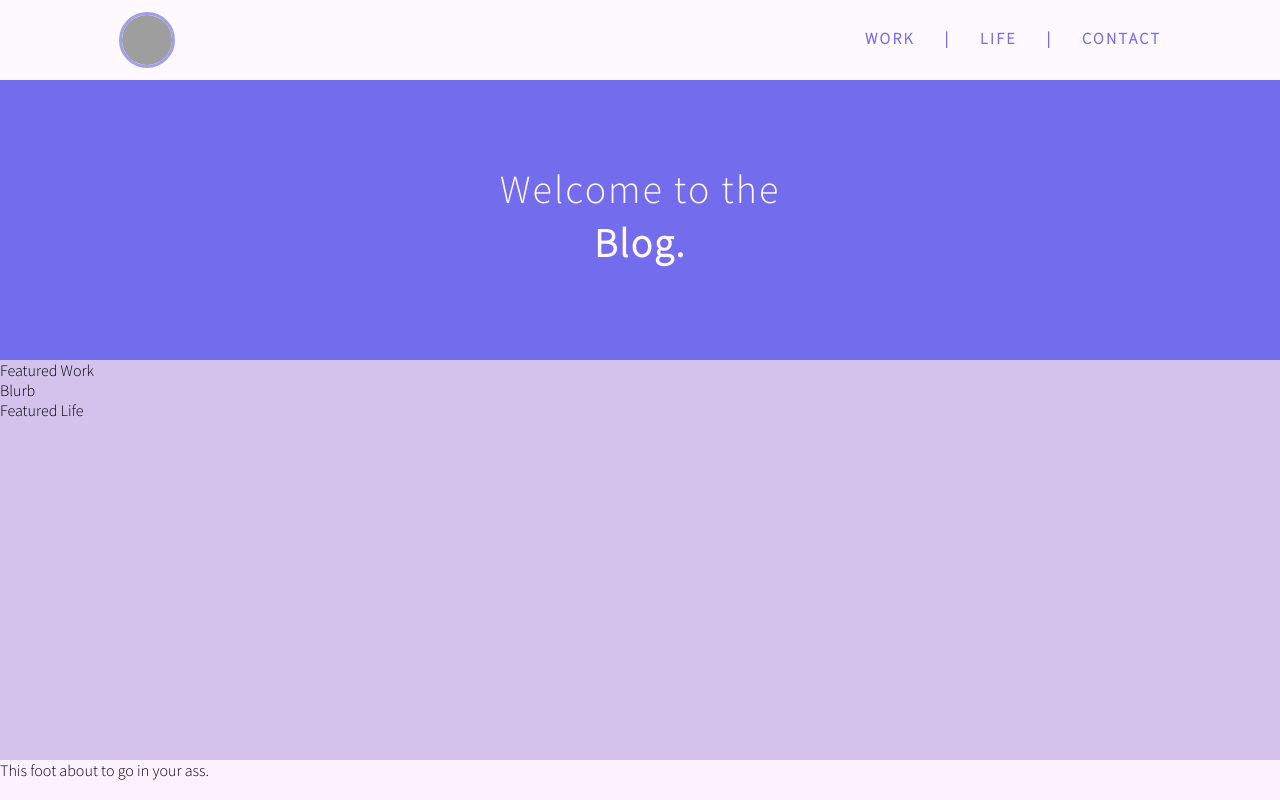
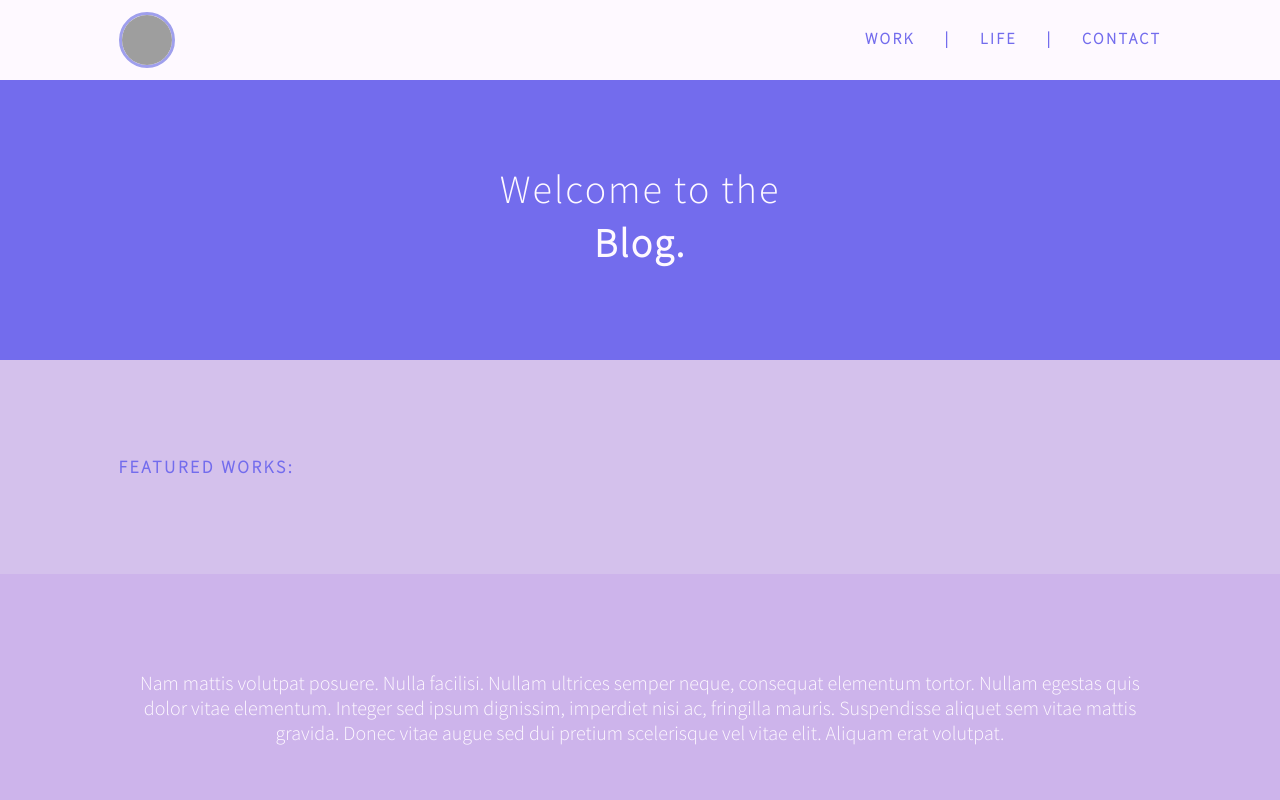
Before and after one commit to DivaGodiva/BB-Log, a React (Create React App) app: page / in a window 1280 px wide. Shown: the top 800 px of the page. Built offline with nearby package versions, Linux system fonts and the light colour scheme; grey boxes are pictures that could not be loaded.

Commit message:
landing styles

```diff
--- a/src/components/FeaturedTile.js
+++ b/src/components/FeaturedTile.js
@@ -3,7 +3,9 @@ import React from 'react';
 const FeaturedTile = () => (
   <div className="featuredtilecontainer">
     <div className="featuredtileimage">
-      <img></img>
+      <a>
+        <img></img>
+      </a>
     </div>
     <div className="featuredtiletitle">
       <h2></h2>
--- a/src/components/Landing.js
+++ b/src/components/Landing.js
@@ -1,27 +1,32 @@
 import React from 'react';
 
 const Landing = () => (
-  <div className="landing panels">
+  <div className="landingcontainer panels">
+    <div className="landing">
       <div className="landingworkcontainer">
         <div className="landingworktitlecontainer">
-        <h2 className="landingworktitle"> Featured Work</h2>
+          <h2 className="landingworktitle"> FEATURED WORKS: </h2>
         </div>
         <div className="landingworkbodycontainer">
           {/* import work tiles here className="landingworkbody"*/}
         </div>
       </div>
       <div className="landingblurbcontainer">
-      <span className="landingblurb"> Blurb </span>
+        <div className="landingblurbspancontainer">
+          <span className="landingblurb">Nam mattis volutpat posuere. Nulla facilisi. Nullam ultrices semper neque, consequat elementum tortor. Nullam egestas quis dolor vitae elementum. Integer sed ipsum dignissim, imperdiet nisi ac, fringilla mauris. Suspendisse aliquet sem vitae mattis gravida. Donec vitae augue sed dui pretium scelerisque vel vitae elit. Aliquam erat volutpat.
+          </span>
+        </div>
       </div>
       <div className="landinglifecontainer">
         <div className="landinglifetitlecontainer">
-        <h2 className="landinglifetitle"> Featured Life</h2>
+          <h2 className="landinglifetitle"> FEATURED BLOGS: </h2>
         </div>
         <div className="landinglifebodycontainer">
           {/* import life tiles here className="landinglifebody"*/}
         </div>
       </div>
     </div>
+  </div>
 )
 
 export default Landing;
--- a/src/styles/header.css
+++ b/src/styles/header.css
@@ -4,7 +4,6 @@
   letter-spacing: .15em;
   position: sticky;
   top: 0;
-  width: 100%;
   background-color: #FEF9FF;
 }
 
--- a/src/styles/landing.css
+++ b/src/styles/landing.css
@@ -1,3 +1,51 @@
+.landingcontainer {
+  height: 40em;
+}
+
 .landing {
-  height: 400px;
+  height: 100%;
 }
+
+.landingworkcontainer {
+  width: 81.5%;
+  margin: auto;
+  margin-top: 6em;
+  margin-bottom: 6em;
+}
+
+.landingworktitle {
+  font-size: 1.1em;
+  color: #736CED;
+  letter-spacing: .15em;
+  font-weight: bold;
+}
+
+.landingblurbcontainer {
+  background-color: rgb(205, 180, 235);
+  padding: 6em 0em 6em 0em;
+}
+
+.landingblurbspancontainer {
+  width: 81.5%;
+  margin: auto;
+  text-align: center;
+}
+
+.landingblurb {
+  color: #FEF9FF;
+  font-size: 1.25em;
+}
+
+.landinglifecontainer {
+  width: 81.5%;
+  margin: auto;
+  margin-top: 6em;
+  margin-bottom: 6em;
+}
+
+.landinglifetitle {
+  font-size: 1.1em;
+  color: #736CED;
+  letter-spacing: .15em;
+  font-weight: bold;
+}
```
Lines whose indentation alone changed are shown as unchanged.
